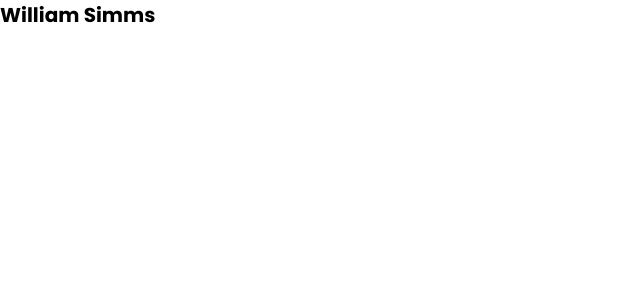
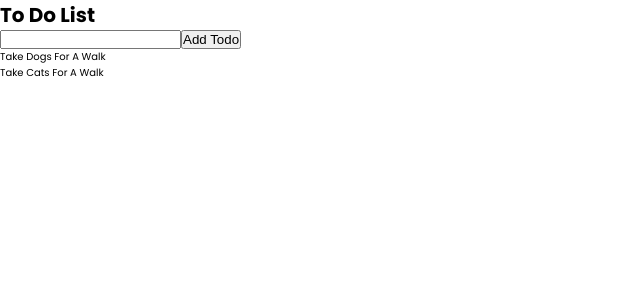
Before and after one commit to williamsimms/toDoList, a React (Create React App) app: page / in a window 1280 px wide. Shown: the top 300 px of the page, without its empty margins (0-640 px from the left). Built offline with nearby package versions, Linux system fonts and the light colour scheme.

Commit message:
additions

```diff
--- a/src/App.jsx
+++ b/src/App.jsx
@@ -1,10 +1,18 @@
-import React from 'react'
+import React, { useState } from 'react'
 import './App.scss'
 
 function App() {
+  const [todos, setTodos] = useState(['Take Dogs For A Walk', 'Take Cats For A Walk'])
   return (
     <div className='App'>
-      <h1>William Simms</h1>
+      <h1 className='hero-text'>To Do List</h1>
+      <input type='text' name='' id='' />
+      <button>Add Todo </button>
+      <ul>
+        {todos.map((todo) => (
+          <li>{todo}</li>
+        ))}
+      </ul>
     </div>
   )
 }
```
